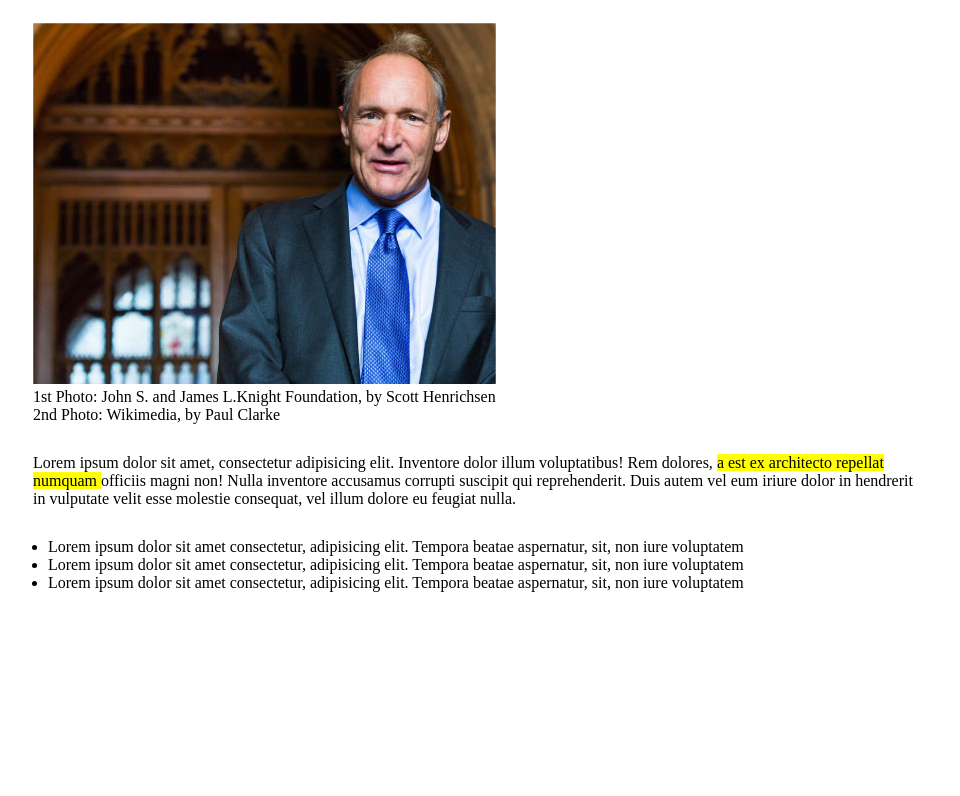
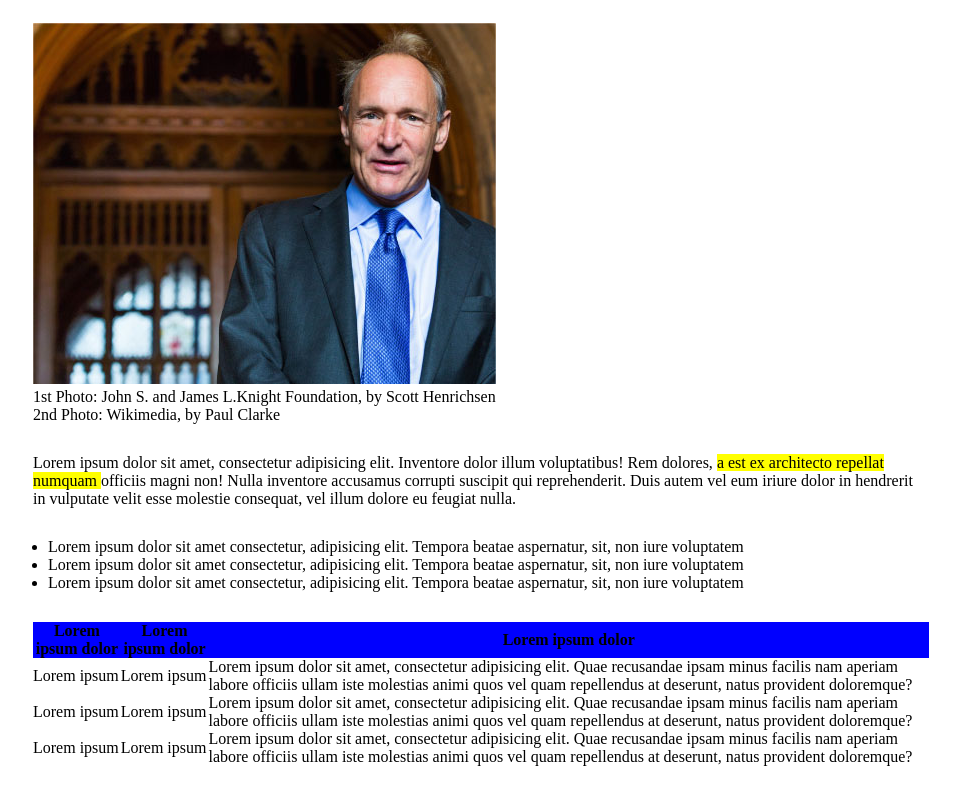
Before and after one commit to Maino24/html-css-booleaner, a plain HTML site: page index.html in a window 1280 px wide. Shown: the part 560-1356 px from the top of the page, without its empty margins (159-1119 px from the left). Before the commit the page ends 1152 px from the top, so only its background shows below. Drawn offline with Linux system fonts and the light colour scheme.

Commit message:
tabella1

```diff
--- a/css/style.css
+++ b/css/style.css
@@ -47,3 +47,16 @@ main img{
 .lista{
     margin-left: 15px;
 }
+
+.tabella{
+    margin: 30px 0;
+
+}
+
+table{
+    border-spacing: 0;
+}
+
+thead{
+    background-color: blue;
+}
--- a/index.html
+++ b/index.html
@@ -37,6 +37,33 @@
         </ul>
     </div>
 
+    <table class="tabella">
+        <thead>
+          <tr>
+            <th class="larghezza-colonna">Lorem ipsum dolor</th>
+            <th class="larghezza-colonna">Lorem ipsum dolor</th>
+            <th>Lorem ipsum dolor</th>
+          </tr>
+        </thead>
+        <tbody>
+            <td>Lorem ipsum</td>
+            <td>Lorem ipsum</td>
+            <td>Lorem ipsum dolor sit amet, consectetur adipisicing elit. Quae recusandae ipsam minus facilis nam aperiam labore officiis ullam iste molestias animi quos vel quam repellendus at deserunt, natus provident doloremque?</td>
+        </tbody>
+
+        <tbody>
+            <td>Lorem ipsum</td>
+            <td>Lorem ipsum</td>
+            <td>Lorem ipsum dolor sit amet, consectetur adipisicing elit. Quae recusandae ipsam minus facilis nam aperiam labore officiis ullam iste molestias animi quos vel quam repellendus at deserunt, natus provident doloremque?</td>
+        </tbody>
+        <tfoot>
+            <td>Lorem ipsum</td>
+            <td>Lorem ipsum</td>
+            <td>Lorem ipsum dolor sit amet, consectetur adipisicing elit. Quae recusandae ipsam minus facilis nam aperiam labore officiis ullam iste molestias animi quos vel quam repellendus at deserunt, natus provident doloremque?</td>
+        </tfoot>
+
+    </table>
+
 </main>
 
 </body>
```
